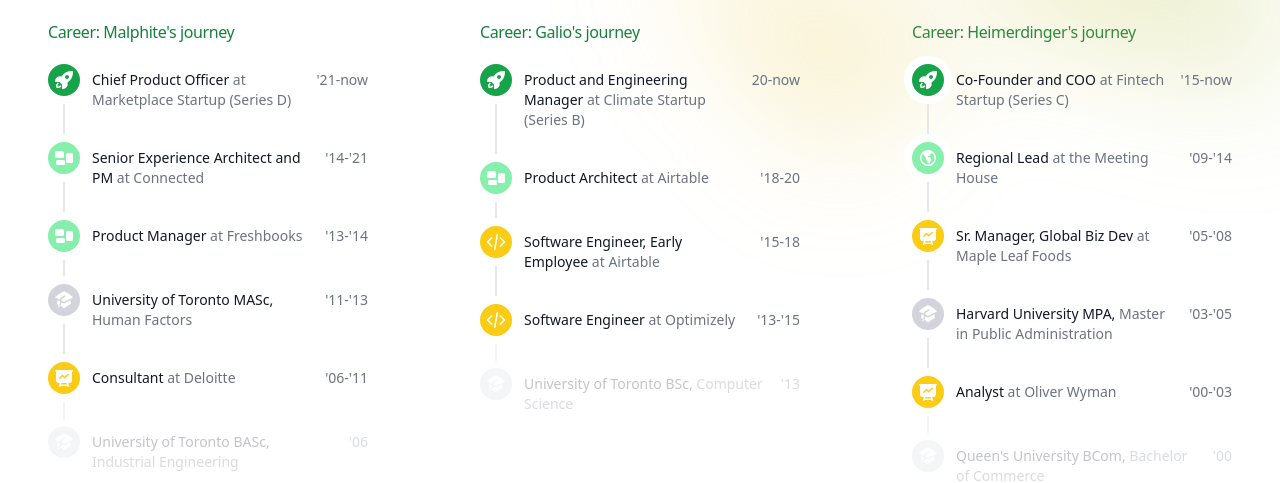
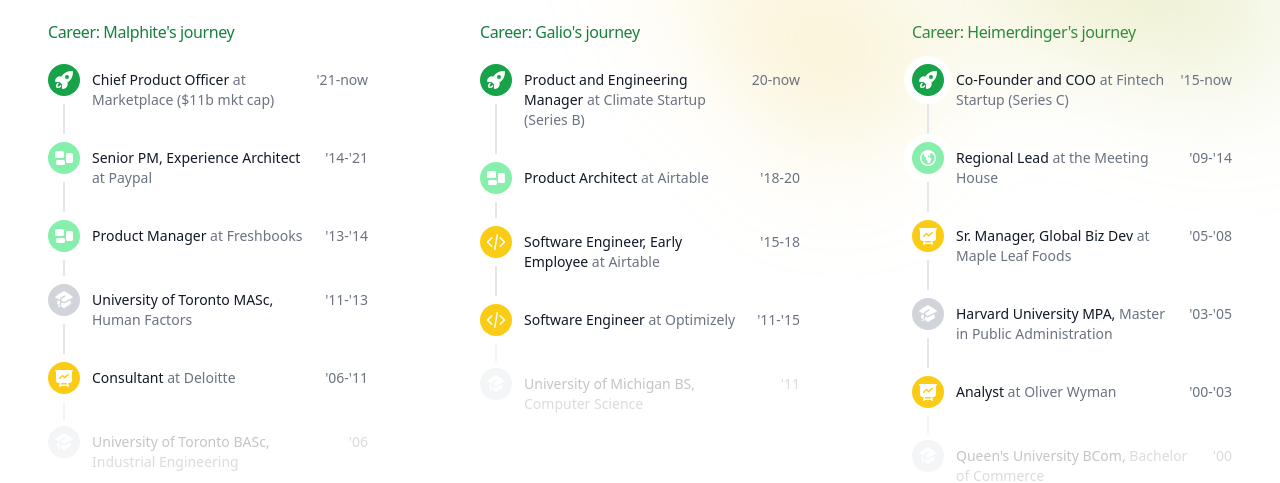
Before and after one commit to hudyu17/matcha, a Next.js app: page / in a window 1280 px wide. Shown: the part 630-1113 px from the top of the page. Built offline with nearby package versions, Linux system fonts and the light colour scheme.

Commit message:
path changes

```diff
--- a/src/components/Pathways.js
+++ b/src/components/Pathways.js
@@ -10,7 +10,7 @@
       {
         id: 1,
         content: 'Chief Product Officer',
-        target: 'at Marketplace Startup (Series D)',
+        target: 'at Marketplace ($11b mkt cap)',
         href: '#',
         date: "'21-now",
         datetime: '2020-09-20',
@@ -19,8 +19,8 @@
       },
       {
         id: 2,
-        content: 'Senior Experience Architect and PM',
-        target: 'at Connected',
+        content: 'Senior PM, Experience Architect',
+        target: 'at Paypal',
         href: '#',
         date: "'14-'21",
         datetime: '2020-09-20',
@@ -109,17 +109,17 @@
         content: 'Software Engineer',
         target: 'at Optimizely',
         href: '#',
-        date: "'13-'15",
+        date: "'11-'15",
         datetime: '2020-09-30',
         icon: CodeBracketIcon,
         iconBackground: 'bg-yellow-400',
       },
       {
         id: 5,
-        content: 'University of Toronto BSc,',
+        content: 'University of Michigan BS,',
         target: 'Computer Science',
         href: '#',
-        date: "'13",
+        date: "'11",
         datetime: '2020-10-04',
         icon: AcademicCapIcon,
         iconBackground: 'bg-gray-300',
--- a/src/pages/index.js
+++ b/src/pages/index.js
@@ -3,8 +3,8 @@
 import { Inter } from '@next/font/google'
 import styles from '@/styles/Home.module.css'
 import Hero from '@/components/Hero'
-import Pathways from '@/components/Preview'
-import Preview from '@/components/Pathways'
+import Preview from '@/components/Preview'
+import Pathways from '@/components/Pathways'
 import CTA from '@/components/CTA'
 import FAQ from '@/components/FAQ'
 
@@ -24,8 +24,8 @@
         <link rel="manifest" href="/site.webmanifest"/>
       </Head>
       <Hero/>
+      <Pathways/>
       <Preview/>
-      <Pathways/>
       <FAQ/>
       <CTA/>
     </div>
```
